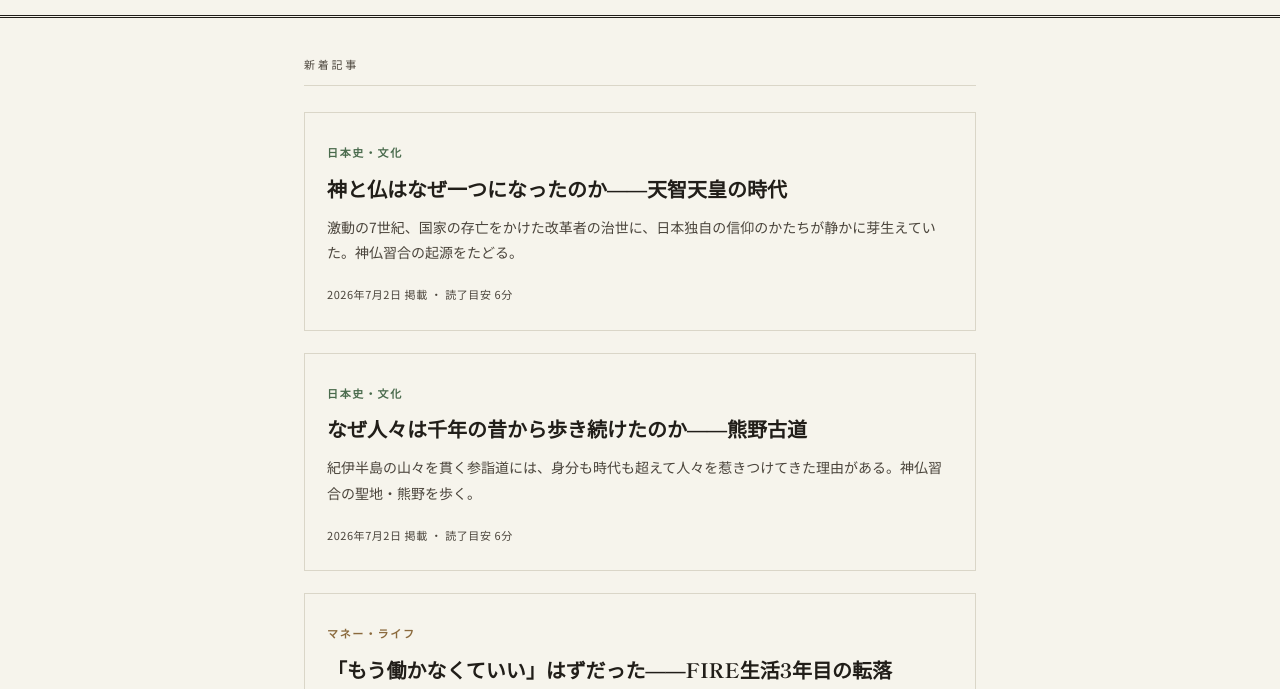
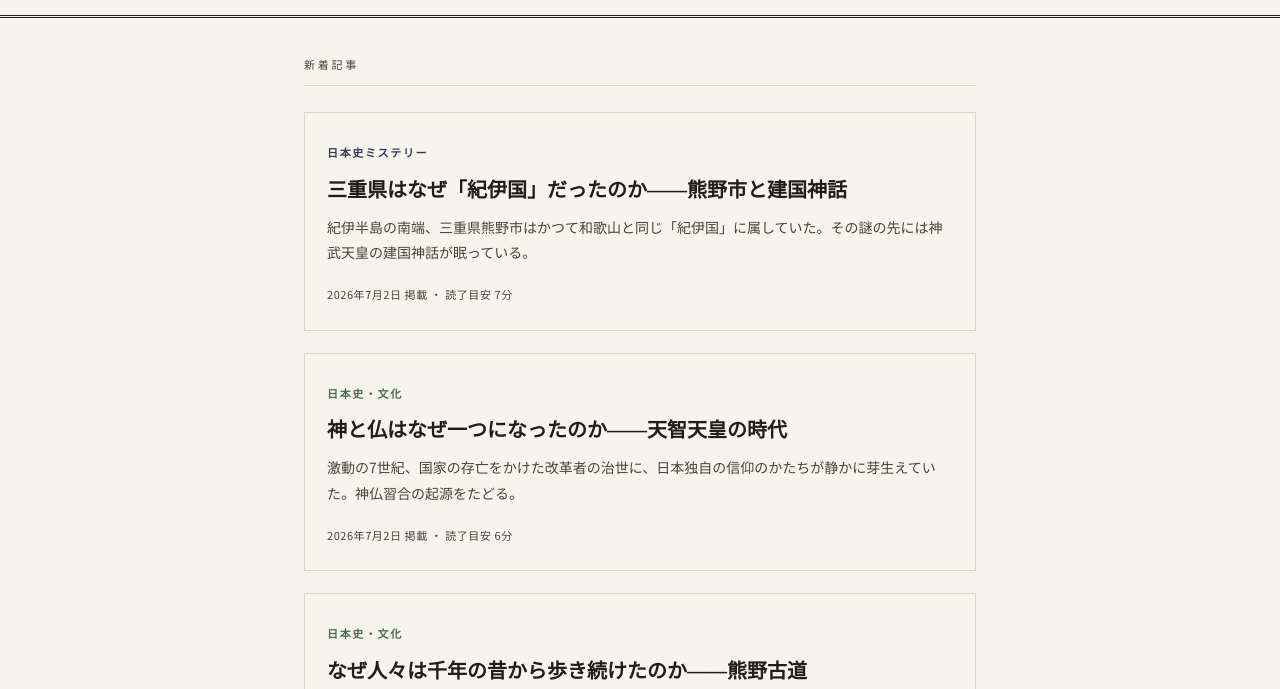
Before and after one commit to almandmw-hash/hchannel, a plain HTML site: page index.html in a window 1280 px wide. Shown: the part 111-800 px from the top of the page. Drawn offline with Linux system fonts and the light colour scheme.

Commit message:
Add mystery article card to index.html
Added a new mystery article card to the homepage with relevant details.

```diff
--- a/index.html
+++ b/index.html
@@ -79,6 +79,7 @@
   }
   .cat.money{color:#8B6A3D;}
   .cat.history{color:#4A6B4D;}
+  .cat.mystery{color:#2E3A5C;}
 
   .card h2{
     font-family:"Shippori Mincho", serif;
@@ -119,6 +120,13 @@
 
   <div class="section-label">新着記事</div>
 
+  <a class="card" href="mystery/mie-kii-jinmu.html">
+    <span class="cat mystery">日本史ミステリー</span>
+    <h2>三重県はなぜ「紀伊国」だったのか――熊野市と建国神話</h2>
+    <p>紀伊半島の南端、三重県熊野市はかつて和歌山と同じ「紀伊国」に属していた。その謎の先には神武天皇の建国神話が眠っている。</p>
+    <span class="meta">2026年7月2日 掲載 ・ 読了目安 7分</span>
+  </a>
+
   <a class="card" href="tenji-shinbutsu.html">
     <span class="cat history">日本史・文化</span>
     <h2>神と仏はなぜ一つになったのか――天智天皇の時代</h2>
```
